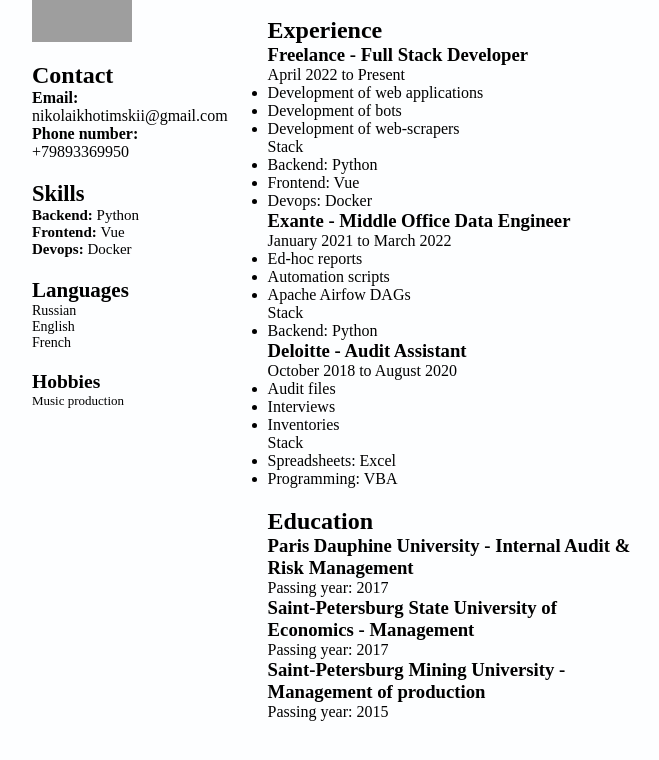
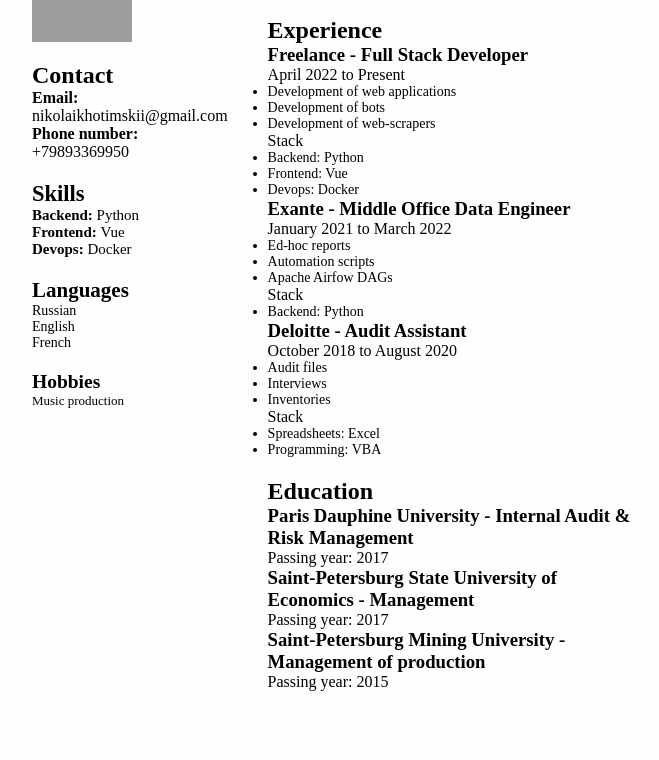
Before and after one commit to nkhotimskii/nkhotimskii.github.io, a plain HTML site: page index.html in a window 1280 px wide. Shown: the part 78-838 px from the top of the page, without its empty margins (308-967 px from the left). After the commit the page ends 809 px from the top, so only its background shows below. Drawn offline with Linux system fonts and the light colour scheme; grey boxes are pictures that could not be loaded.

Commit message:
Experience section list items font size changed

```diff
--- a/cv.css
+++ b/cv.css
@@ -36,6 +36,9 @@ body {
 .h2 {
 	background-color: rgb(4, 96, 150);
 }
+.Experience li {
+	font-size: 14px;
+}
 .Skills {
 	font-size: 15px;
 }
```
